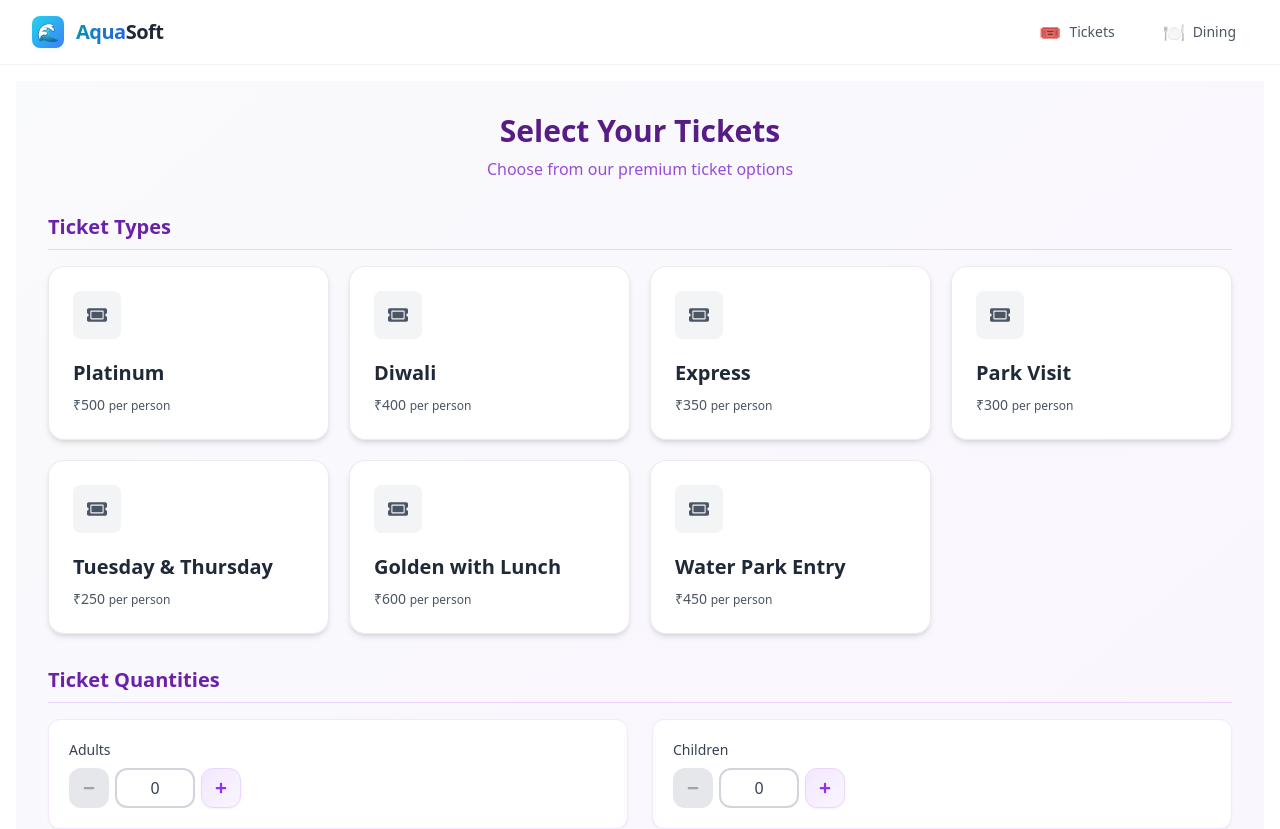
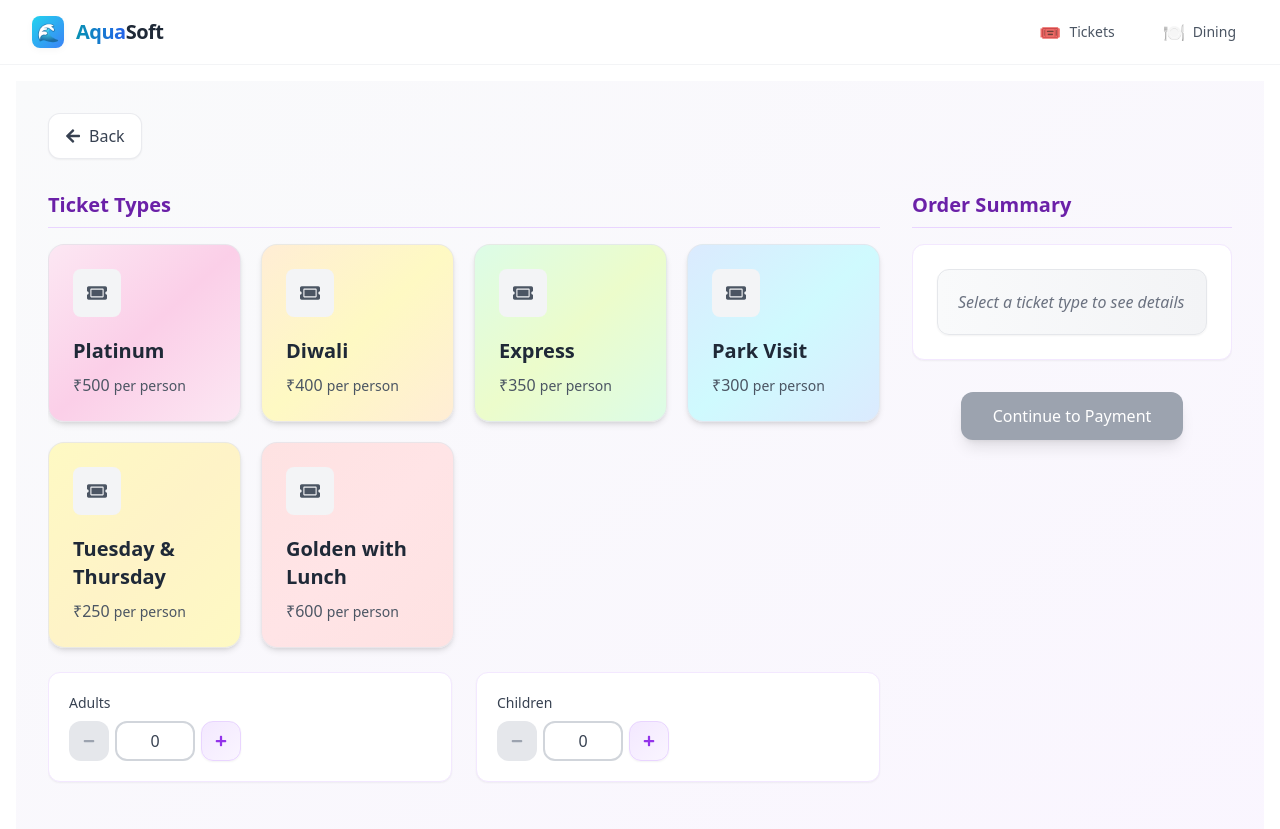
Before and after one commit to Anshumansinh217/AquaSoft, a React (Create React App) app: page /ticket-form in a window 1280 px wide. Shown: the top 829 px of the page. Built offline with nearby package versions, Linux system fonts and the light colour scheme.

Commit message:
style changed according to POS

```diff
--- a/src/components/BookingSummary.jsx
+++ b/src/components/BookingSummary.jsx
@@ -1,9 +1,11 @@
 const BookingSummary = ({ selectedTicket, adults, children }) => {
-  if (!selectedTicket) return (
-    <p className="text-gray-500 italic font-medium p-4 bg-gradient-to-r from-gray-50 to-gray-100 rounded-xl border border-gray-200 shadow-sm">
-      Select a ticket type to see details
-    </p>
-  );
+  if (!selectedTicket) {
+    return (
+      <p className="text-gray-500 italic font-medium p-4 sm:p-5 bg-gradient-to-r from-gray-50 to-gray-100 rounded-xl border border-gray-200 shadow-sm text-sm sm:text-base">
+        Select a ticket type to see details
+      </p>
+    );
+  }
 
   const totalCount = adults + children;
   const basePrice = selectedTicket.price * totalCount;
@@ -11,8 +13,8 @@ const BookingSummary = ({ selectedTicket, adults, children }) => {
   const totalAmount = basePrice + gst;
 
   return (
-    <div className="relative p-6 bg-gradient-to-br from-purple-50 to-blue-50 rounded-2xl border-2 border-purple-100 shadow-lg space-y-3 group">
-      <h3 className="text-lg font-bold text-purple-900 mb-2">Booking Summary</h3>
+    <div className="relative p-4 sm:p-6 bg-gradient-to-br from-purple-50 to-blue-50 rounded-2xl border-2 border-purple-100 shadow-lg space-y-3 group text-sm sm:text-base w-full max-w-md mx-auto">
+      <h3 className="text-base sm:text-lg font-bold text-purple-900 mb-2">Booking Summary</h3>
 
       <div className="space-y-2 text-purple-800">
         <div className="flex justify-between">
@@ -44,15 +46,15 @@ const BookingSummary = ({ selectedTicket, adults, children }) => {
 
         <div className="border-t border-purple-200 pt-2 mt-1"></div>
 
-        <div className="flex justify-between text-lg">
+        <div className="flex justify-between text-base sm:text-lg">
           <span className="font-bold text-purple-900">Total:</span>
           <span className="font-bold text-blue-600">₹{totalAmount.toFixed(2)}</span>
         </div>
       </div>
 
       {/* Decorative elements */}
-      <div className="absolute top-0 right-0 w-16 h-16 rounded-bl-2xl bg-gradient-to-br from-purple-400/10 to-blue-400/10"></div>
-      <div className="absolute bottom-0 left-0 w-16 h-16 rounded-tr-2xl bg-gradient-to-br from-purple-400/10 to-blue-400/10"></div>
+      <div className="absolute top-0 right-0 w-12 h-12 sm:w-16 sm:h-16 rounded-bl-2xl bg-gradient-to-br from-purple-400/10 to-blue-400/10 pointer-events-none"></div>
+      <div className="absolute bottom-0 left-0 w-12 h-12 sm:w-16 sm:h-16 rounded-tr-2xl bg-gradient-to-br from-purple-400/10 to-blue-400/10 pointer-events-none"></div>
 
       {/* Hover/focus effect */}
       <div className="absolute inset-0 rounded-xl pointer-events-none border-2 border-transparent group-hover:border-purple-300/30 transition-all duration-300"></div>
--- a/src/components/TicketTypeCard.jsx
+++ b/src/components/TicketTypeCard.jsx
@@ -4,38 +4,52 @@ const TicketTypeCard = ({ type, selectedType, setSelectedType }) => {
   const isSelected = selectedType === type.id;
   const isPremium = type.name.toLowerCase().includes("premium");
 
+  const cardGradients = {
+    Platinum: "bg-gradient-to-br from-pink-100 via-pink-200 to-pink-100",
+    Diwali: "bg-gradient-to-br from-orange-100 via-yellow-100 to-orange-100",
+    Express: "bg-gradient-to-br from-green-100 via-lime-100 to-green-100",
+    "Park Visit": "bg-gradient-to-br from-blue-100 via-cyan-100 to-blue-100",
+    "Tuesday & Thursday":
+      "bg-gradient-to-br from-yellow-100 via-amber-100 to-yellow-100",
+    "Golden with Lunch": "bg-gradient-to-br from-red-100 via-rose-100 to-red-100",
+    "Water Park Entry":
+      "bg-gradient-to-br from-purple-100 via-indigo-100 to-purple-100",
+  };
+
+  const bgColor = isSelected
+    ? "bg-gradient-to-br from-blue-50 to-purple-50"
+    : cardGradients[type.name] || "bg-white/90";
+
   return (
     <div
       onClick={() => setSelectedType(type.id)}
-      className={`relative cursor-pointer p-6 rounded-2xl transition-all duration-300 transform hover:scale-[1.02] ${
-        isSelected
-          ? "bg-gradient-to-br from-blue-50 to-purple-50 border-2 border-blue-400/80 shadow-lg"
-          : "bg-white/90 border border-gray-200/80 shadow-md hover:shadow-lg"
-      } ${isPremium ? "ring-2 ring-yellow-400/40" : ""}`}
+      className={`relative cursor-pointer p-4 sm:p-5 md:p-6 rounded-2xl transition-all duration-300 transform hover:scale-[1.02]
+        ${bgColor}
+        ${isSelected ? "border-2 border-blue-400/80 shadow-lg" : "border border-gray-200/80 shadow-md hover:shadow-lg"}
+        ${isPremium ? "ring-2 ring-yellow-400/40" : ""}
+        w-full
+      `}
     >
       {/* Premium Badge */}
       {isPremium && (
-        <div className="absolute -top-3 -right-3 z-10 bg-gradient-to-r from-yellow-400 to-yellow-500 text-white p-1 rounded-full shadow-lg">
-          <FaCrown className="text-xs" />
+        <div className="absolute -top-2 -right-2 sm:-top-3 sm:-right-3 z-10 bg-gradient-to-r from-yellow-400 to-yellow-500 text-white p-1 rounded-full shadow-lg">
+          <FaCrown className="text-[10px] sm:text-xs" />
         </div>
       )}
 
-      {/* Card Content */}
       <div className="flex flex-col gap-2">
-        {/* Ticket Icon */}
         <div
-          className={`w-12 h-12 flex items-center justify-center rounded-lg mb-3 ${
-            isSelected
+          className={`w-10 h-10 sm:w-12 sm:h-12 flex items-center justify-center rounded-lg mb-2 sm:mb-3
+            ${isSelected
               ? "bg-gradient-to-r from-blue-600 to-purple-600 text-white"
               : "bg-gray-100 text-gray-600"
-          }`}
+            }`}
         >
-          <FaTicketAlt className="text-xl" />
+          <FaTicketAlt className="text-lg sm:text-xl" />
         </div>
 
-        {/* Title with Luxury Gradient */}
         <h3
-          className={`text-xl font-bold ${
+          className={`text-lg sm:text-xl font-bold leading-snug ${
             isSelected
               ? "bg-gradient-to-r from-blue-600 via-purple-600 to-pink-600 bg-clip-text text-transparent"
               : "text-gray-800"
@@ -44,28 +58,26 @@ const TicketTypeCard = ({ type, selectedType, setSelectedType }) => {
           {type.name}
         </h3>
 
-        {/* Price */}
         <p
-          className={`text-sm ${
+          className={`text-sm sm:text-base ${
             isSelected ? "text-blue-700" : "text-gray-600"
           }`}
         >
-          ₹{type.price} <span className="text-xs">per person</span>
+          ₹{type.price}{" "}
+          <span className="text-xs sm:text-sm">per person</span>
         </p>
 
-        {/* Selected Indicator */}
         {isSelected && (
-          <div className="absolute bottom-4 right-4 w-3 h-3 bg-blue-600 rounded-full animate-pulse"></div>
+          <div className="absolute bottom-3 right-3 sm:bottom-4 sm:right-4 w-2.5 h-2.5 sm:w-3 sm:h-3 bg-blue-600 rounded-full animate-pulse"></div>
         )}
       </div>
 
-      {/* Subtle Hover Effect */}
       <div
-        className={`absolute inset-0 rounded-2xl pointer-events-none transition-all duration-300 ${
-          isSelected
+        className={`absolute inset-0 rounded-2xl pointer-events-none transition-all duration-300
+          ${isSelected
             ? "bg-gradient-to-br from-blue-200/20 to-purple-200/20"
-            : "group-hover:bg-gray-100/10"
-        }`}
+            : "hover:bg-gray-100/10"
+          }`}
       ></div>
     </div>
   );
--- a/src/pages/TicketIssue/TicketForm.jsx
+++ b/src/pages/TicketIssue/TicketForm.jsx
@@ -3,6 +3,7 @@ import { useNavigate } from "react-router-dom";
 import TicketTypeCard from "../../components/TicketTypeCard";
 import TicketCounter from "../../components/TicketCounter";
 import BookingSummary from "../../components/BookingSummary";
+import { FaArrowLeft } from "react-icons/fa";
 
 const ticketTypes = [
   { id: 1, name: "Platinum", price: 500 },
@@ -11,7 +12,7 @@ const ticketTypes = [
   { id: 4, name: "Park Visit", price: 300 },
   { id: 5, name: "Tuesday & Thursday", price: 250 },
   { id: 6, name: "Golden with Lunch", price: 600 },
-  { id: 7, name: "Water Park Entry", price: 450 },
+  // { id: 7, name: "Water Park Entry", price: 450 },
 ];
 
 const TicketForm = () => {
@@ -44,10 +45,30 @@ const TicketForm = () => {
     <div className=" mx-auto p-6 md:p-8 space-y-8 bg-gradient-to-br from-gray-50 to-purple-50 min-h-screen">
       <div className="space-y-8">
         {/* Header Section */}
+
         <div className="text-center space-y-2">
-          <h1 className="text-3xl font-bold text-purple-900">Select Your Tickets</h1>
-          <p className="text-purple-700/80">Choose from our premium ticket options</p>
+           <button
+                    onClick={() => navigate("/ticket-issue")}
+                    className="flex items-center gap-2 px-4 py-2.5 rounded-xl bg-white shadow-sm hover:shadow-md transition-all duration-300 border border-gray-200/80 hover:border-blue-400/50 text-gray-700 hover:text-blue-600 group transform hover:-translate-x-1"
+                  >
+                    <FaArrowLeft className="transition-transform duration-300 group-hover:-translate-x-1" />
+                    <span className="font-medium">Back</span>
+                  </button>
+
+
+          {/* <h1 className="text-3xl font-bold text-purple-900">Select Your Tickets</h1>
+          <p className="text-purple-700/80">Choose from our premium ticket options</p> */}
         </div>
+
+
+   <div className="fullcontent w-full max-w-[1440px] mx-auto bg-gradient-to-br from-gray-50 to-purple-50 min-h-screen
+  flex flex-col md:flex-row gap-6 overflow-x-auto">
+
+
+
+  {/* Left: Ticket Selection + Quantity */}
+  <div className="section1 flex-1 min-w-[480px] max-w-full overflow-y-auto pr-2 space-y-6">
+
 
     {/* Ticket Selection Section */}
     <div className="space-y-4">
@@ -55,7 +76,7 @@ const TicketForm = () => {
         Ticket Types
       </h2>
       <div className="grid grid-cols-1 sm:grid-cols-2 md:grid-cols-3 lg:grid-cols-4 gap-5">
-            {ticketTypes.map(type => (
+        {ticketTypes.map((type) => (
           <TicketTypeCard
             key={type.id}
             type={type}
@@ -68,29 +89,26 @@ const TicketForm = () => {
 
     {/* Ticket Counters Section */}
     <div className="space-y-4">
-          <h2 className="text-xl font-semibold text-purple-800 border-b border-purple-200 pb-2">
+      {/* <h2 className="text-xl font-semibold text-purple-800 border-b border-purple-200 pb-2">
         Ticket Quantities
-          </h2>
+      </h2> */}
       <div className="grid grid-cols-1 md:grid-cols-2 gap-6">
         <div className="bg-white p-5 rounded-xl border border-purple-100 shadow-sm hover:shadow-md transition-shadow duration-300">
-              <TicketCounter
-                label="Adults"
-                count={adults}
-                setCount={setAdults}
-              />
+          <TicketCounter label="Adults" count={adults} setCount={setAdults} />
         </div>
         <div className="bg-white p-5 rounded-xl border border-purple-100 shadow-sm hover:shadow-md transition-shadow duration-300">
-              <TicketCounter
-                label="Children"
-                count={children}
-                setCount={setChildren}
-              />
+          <TicketCounter label="Children" count={children} setCount={setChildren} />
         </div>
       </div>
     </div>
 
-        {/* Booking Summary Section */}
-        <div className="space-y-4">
+  </div>
+
+  {/* Right: Booking Summary */}
+  <div className="section2 w-[320px] flex-shrink-0 min-w-[280px] overflow-y-auto space-y-4">
+
+
+
     <h2 className="text-xl font-semibold text-purple-800 border-b border-purple-200 pb-2">
       Order Summary
     </h2>
@@ -101,10 +119,8 @@ const TicketForm = () => {
         children={children}
       />
     </div>
-        </div>
-
      {/* Next Button */}
-        <div className="flex justify-end pt-4">
+        <div className="flex justify-center pt-4">
           <button
             disabled={!selectedTicket || totalCount === 0}
             onClick={handleNext}
@@ -120,6 +136,15 @@ const TicketForm = () => {
           </button>
         </div>
   </div>
+
+
+
+
+</div>
+
+
+
+      </div>
     </div>
   );
 };
--- a/src/pages/TicketIssue/TicketPayment.jsx
+++ b/src/pages/TicketIssue/TicketPayment.jsx
@@ -17,7 +17,6 @@ const TicketPayment = () => {
   const [discountByPercent, setDiscountByPercent] = useState(0);
   const [discountByAmount, setDiscountByAmount] = useState(0);
 
-  // const baseAmount = formData?.basePrice || 0;
   const totalAmount = formData?.totalAmount || 0;
   const ticketType = formData?.ticketType || "Unknown";
   const adultCount = formData?.adults || 0;
@@ -69,23 +68,26 @@ const TicketPayment = () => {
   );
 
   return (
-    <div className="max-w-4xl mx-auto p-6 md:p-8 min-h-screen bg-gradient-to-br from-gray-50 to-purple-50">
-      <div className="space-y-8">
+    <div className="max-w-7xl mx-auto p-4 h-screen bg-gradient-to-br from-gray-50 to-purple-50 flex flex-col justify-between">
       {/* Header Section */}
       <div className="text-center space-y-2">
         <h1 className="text-3xl font-bold text-purple-900">Complete Your Payment</h1>
         <p className="text-purple-700/80">Review your order and enter payment details</p>
       </div>
 
-        {/* Main Content Grid */}
-        <div className="grid grid-cols-1 lg:grid-cols-2 gap-6">
-          {/* Left Column */}
-          <div className="space-y-6">
+      {/* Content Section */}
+     <div className="flex justify-between gap-4 mt-6">
+  {/* Payment Summary */}
+  <div className="w-1/3">
     <TicketSummary
       ticketType={ticketType}
       totalAmount={totalAmount}
       finalAmount={finalAmount}
     />
+  </div>
+
+  {/* Apply Discount */}
+  <div className="w-1/3">
     <DiscountSection
       discountByAmount={discountByAmount}
       discountByPercent={discountByPercent}
@@ -94,8 +96,8 @@ const TicketPayment = () => {
     />
   </div>
 
-          {/* Right Column */}
-          <div className="space-y-6">
+  {/* Payment Details */}
+  <div className="w-1/3">
     <PaymentSection
       paymentMethod={paymentMethod}
       referenceNo={referenceNo}
@@ -107,7 +109,9 @@ const TicketPayment = () => {
   </div>
 </div>
 
+
       {/* Action Buttons */}
+      <div className="mt-6">
         <ActionButtons onSave={handleSave} />
       </div>
     </div>
--- a/src/pages/TicketIssue/TicketPrint.jsx
+++ b/src/pages/TicketIssue/TicketPrint.jsx
@@ -16,7 +16,7 @@ const TicketPrint = () => {
 
   const handlePrint = () => {
     window.print();
-    navigate("/ticket-issue"); // redirect after printing
+    navigate("/ticket-issue");
   };
 
   const handleDownloadPDF = () => {
@@ -25,6 +25,24 @@ const TicketPrint = () => {
   };
 
   return (
+    <>
+      <style>{`
+        @media print {
+          body * {
+            visibility: hidden;
+          }
+          .receipt, .receipt * {
+            visibility: visible;
+          }
+          .receipt {
+            position: absolute;
+            left: 0;
+            top: 0;
+            width: 100%;
+          }
+        }
+      `}</style>
+
       <div className="flex items-center justify-center min-h-screen bg-gray-100 print:bg-white">
         <div className="receipt w-full max-w-xs bg-white p-6 shadow-md border border-gray-300 print:border-none print:shadow-none">
           <h2 className="text-center font-bold text-lg mb-2">🌊 Water Park</h2>
@@ -78,6 +96,7 @@ const TicketPrint = () => {
           </div>
         </div>
       </div>
+    </>
   );
 };
 
```
Lines whose indentation alone changed are shown as unchanged.
